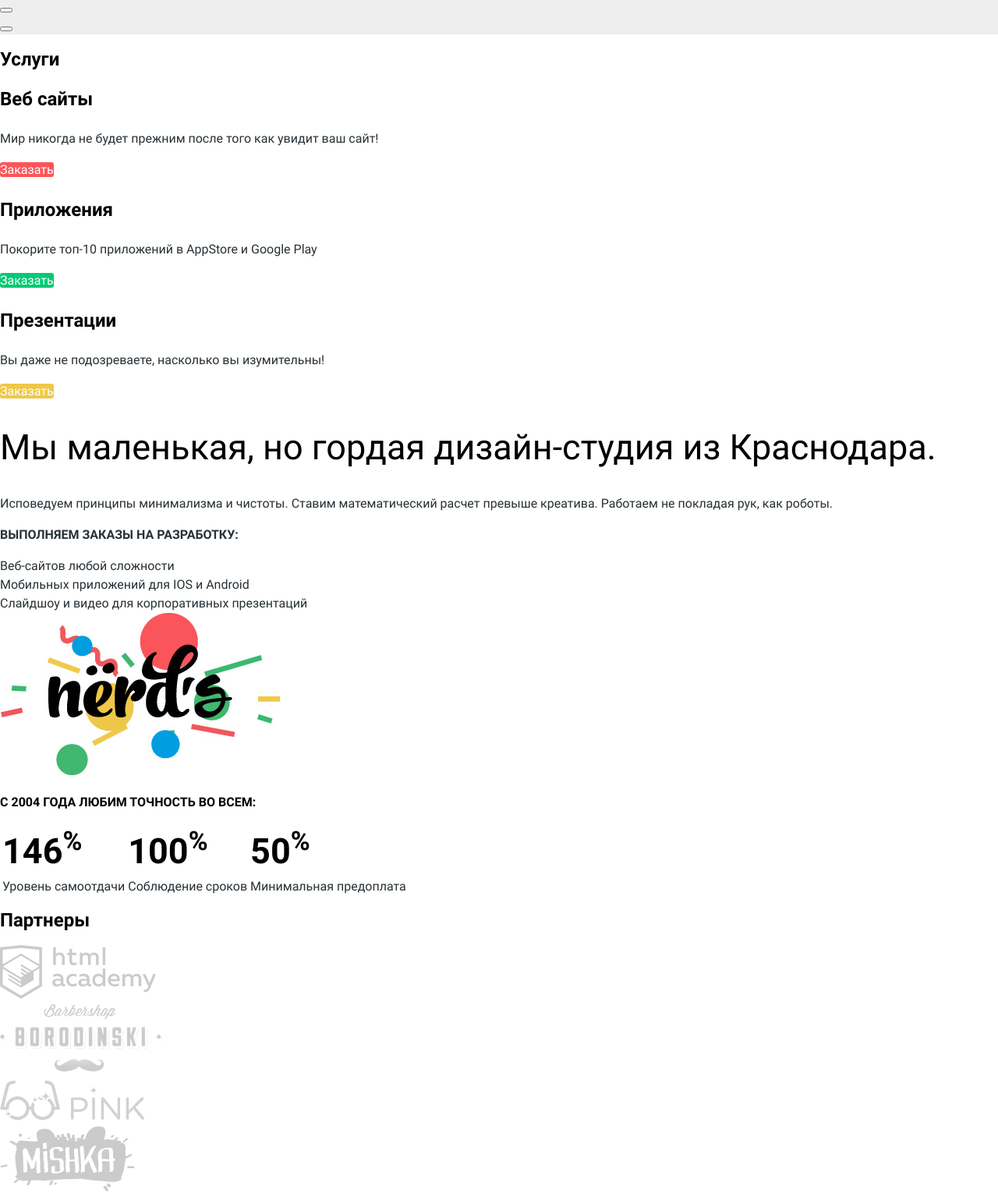
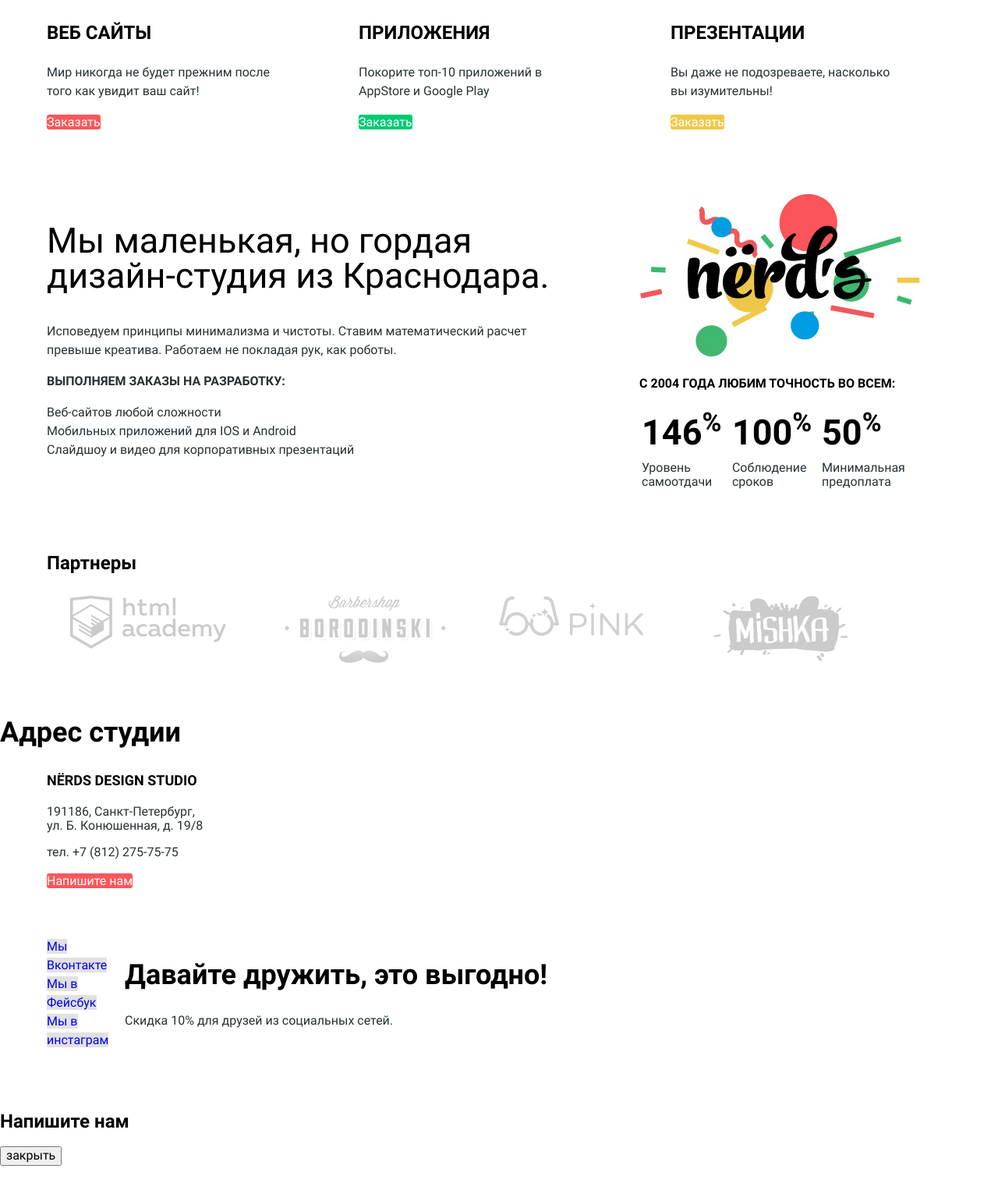
Before and after one commit to opg-x/1580379-nerds-29, a plain HTML site: page index.html in a window 1280 px wide. Shown: the part 1221-2756 px from the top of the page at 78% size. After the commit the page ends 2716 px from the top, so only its background shows below. Drawn offline with Linux system fonts and the light colour scheme.

Commit message:
index grid

```diff
--- a/css/styles.css
+++ b/css/styles.css
@@ -50,15 +50,6 @@
   box-sizing: border-box;
 }
 
-a {
-  text-decoration: none;
-}
-
-img {
-  max-width: 100%;
-  height: auto;
-}
-
 body {
   min-width: 1200px;
   margin: 0;
@@ -71,10 +62,27 @@ body {
   background-color: var(--basic-white);
 }
 
+a {
+  text-decoration: none;
+}
+
+img {
+  max-width: 100%;
+  height: auto;
+}
+
 .list-reset {
   margin: 0;
   padding: 0;
   list-style: none;
+}
+
+/*GRID*/
+.page-body {
+  min-height: 100%;
+  display: grid;
+  grid-template-rows: auto 1fr auto;
+  align-content: start;
 }
 
 /* MAIN NAVIGATION */
@@ -82,6 +90,18 @@ body {
   font-weight: 500;
   line-height: 30px;
   background-color: var(--white-grey);
+}
+
+.main-navigation-wrapper {
+  display: grid;
+  grid-template-columns: auto 1fr auto;
+  width: 1200px;
+  margin: 0 auto;
+  padding: 0 20px;
+}
+
+.main-navigation-list {
+  justify-self: center;
 }
 
 .main-navigation a {
@@ -96,10 +116,16 @@ body {
   color: var(--middle-black);
 }
 
-/*FEATURES*/
-.features,
+/*FEATURES / SLIDER*/
+.features-wrapper,
 .page-title {
   background-color: var(--white-grey);
+}
+
+.features {
+  width: 1200px;
+  margin: 0 auto;
+  padding: 0 20px;
 }
 
 .button {
@@ -131,16 +157,31 @@ button:active {
   color: var(--dark-grey-blue);
 }
 
+/*CONTAINER*/
+.other-content-wrapper {
+  width: 1200px;
+  margin: 0 auto;
+  padding: 0 20px;
+}
+
+/*SERVICES*/
+.services-list {
+  display: grid;
+  grid-template-columns: repeat(3 , 300px);
+  gap: 100px;
+}
+
 .services-list h3 {
   font-weight: bold;
   font-size: 24px;
   line-height: 30px;
+  text-transform: uppercase;
 }
 
-.services-list p {
+.services-list p,
+.about-us {
   color: var(--dark-grey-blue);
 }
-
 
 /*BUTTON-APP*/
 .button-app {
@@ -167,9 +208,12 @@ button:active {
 .button-presentation:active {
   background-color: var(--yellow-active);
 }
-
-.about-us {
-  color: var(--dark-grey-blue);
+/*ABOUT-US*/
+.about {
+  display: grid;
+  grid-template-columns: 660px 360px;
+  gap: 100px;
+  margin: 80px 0;
 }
 
 .about-us h2 {
@@ -195,7 +239,12 @@ button:active {
   line-height: 18px;
   color: var(--dark-grey-blue);
 }
-
+/*PARTNERSHIP*/
+.partnership-list {
+  display: grid;
+  grid-template-columns: repeat(4 , 1fr);
+  margin: 30px;
+}
 .partnership-list-image {
   opacity: 0.2
 }
@@ -259,6 +308,12 @@ button:active {
 }
 
 /*FOOTER*/
+.footer-content {
+width: 1200px;
+margin: 0 auto;
+padding: 0 20px;
+}
+
 .footer h2 {
   font-weight: bold;
   font-size: 36px;
@@ -285,7 +340,12 @@ button:active {
 .footer-phone {
   color: inherit;
 }
-
+/*FOOTER_SOCIAL*/
+.footer-social {
+  display: grid;
+  grid-template-columns: 100px 1fr;
+  margin: 60px 0;
+}
 
 .footer-social-button:link {
   background-color: var(--light-grey);
--- a/index.html
+++ b/index.html
@@ -8,9 +8,10 @@
   <link href="css/styles.css" rel="stylesheet">
 </head>
 
-<body>
+<body class="page-body">
   <header class="main-header">
     <nav class="main-navigation">
+      <div class="main-navigation-wrapper">
         <a class="main-header-logo">
           <img src="img\nerds-logo.svg" width="160" height="65" alt="Логотип дизайн-студии Nerds">
         </a>
@@ -21,9 +22,11 @@
           <li><a href="#">контакты</a></li>
         </ul>
         <a href="#" class="basket-link">корзина</a>
+      </div>
     </nav>
   </header>
   <main>
+    <div class="features-wrapper">
       <section class="features">
         <h2>Преимущества студии</h2>
         <ul class="features-list list-reset">
@@ -55,6 +58,8 @@
           <li><button type="button"></button></li>
         </ul>
       </section>
+    </div>
+    <div class="other-content-wrapper">
       <section class="services">
         <h2>Услуги</h2>
         <ul class="services-list list-reset">
@@ -135,11 +140,13 @@
           </li>
         </ul>
       </section>
+    </div>
   </main>
   <footer class="footer">
     <h2>Адрес студии</h2>
     <!--Тут будет карта-->
-    <div class="footer-contacts">
+    <div class="footer-content">
+      <section class="footer-contacts">
         <h2>NЁRDS DESIGN STUDIO</h2>
         <p>
           191186, Санкт-Петербург,<br>
@@ -147,7 +154,8 @@
         </p>
         <p>тел. <a class="footer-phone" href="tel:+78122757575">+7 (812) 275-75-75</a></p>
         <a class="button footer-contacts-button" href="#">Напишите нам</a>
-    </div>
+      </section>
+      <div class="footer-social">
         <ul class="footer-social-list list-reset">
           <li>
             <a class="footer-social-button" href="#">Мы Вконтакте</a>
@@ -159,8 +167,12 @@
             <a class="footer-social-button" href="#">Мы в инстаграм</a>
           </li>
         </ul>
+        <div class="footer-social-information">
           <h2>Давайте дружить, это выгодно!</h2>
           <p>Скидка 10% для друзей из социальных сетей.</p>
+        </div>
+      </div>
+    </div>
   </footer>
   <section>
     <h2> Напишите нам</h2>
```
Also changed, not shown: catalog.html (+1 -1 lines). Lines whose indentation alone changed are shown as unchanged.
